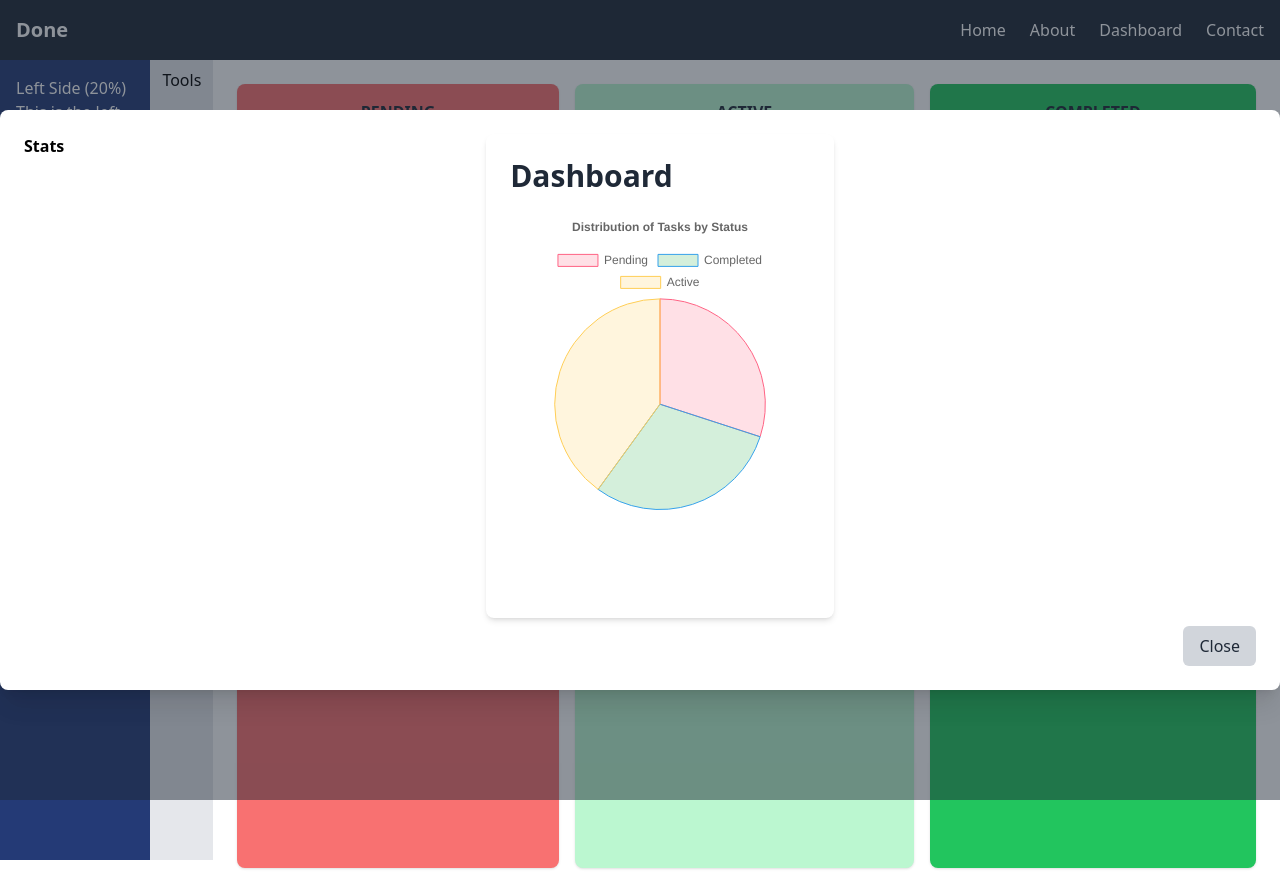
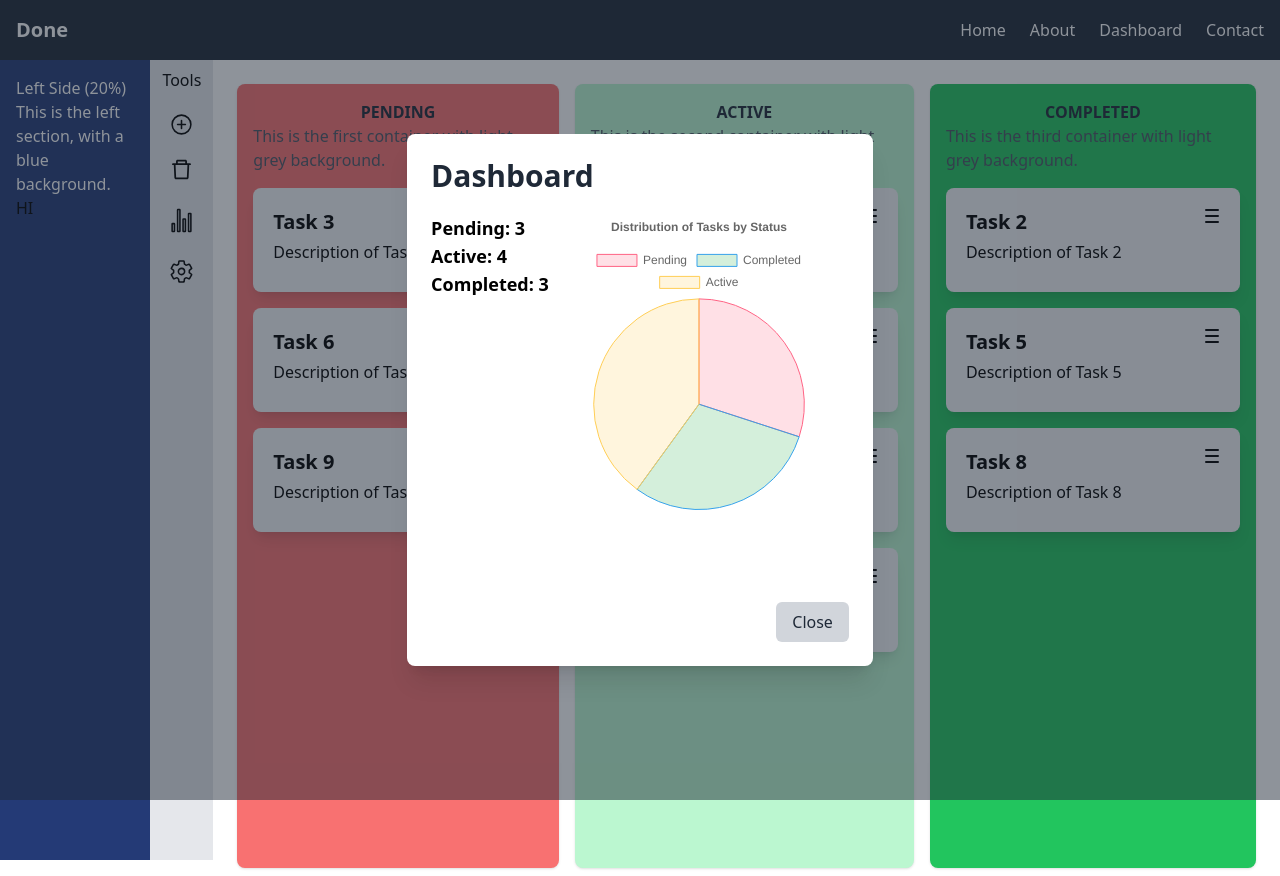
Before and after one commit to Mukunthan-A-R/Done-client, a React (Vite) app: page /dashboard in a window 1280 px wide. Both pictures are taken after a click on the button 181 px from the left and 220 px from the top of the page. Built offline with nearby package versions, Linux system fonts and the light colour scheme.

Commit message:
Adding Status dashboard.

```diff
--- a/src/components/Dashboard.jsx
+++ b/src/components/Dashboard.jsx
@@ -44,9 +44,8 @@ const Dashboard = ({ children }) => {
   };
 
   return (
-    <div className="p-6 max-w-4xl mx-auto bg-white rounded-lg shadow-md">
-      <h2 className="text-3xl font-semibold text-gray-800 mb-4">Dashboard</h2>
-      <div className="h-96">
+    <div className=" max-w-4xl mx-auto bg-white ">
+      <div className="h-96 ">
         <Pie data={data} options={options} />
       </div>
     </div>
--- a/src/components/Stats.jsx
+++ b/src/components/Stats.jsx
@@ -37,11 +37,21 @@ const EmptyDialog = ({ isOpen, onClose }) => {
 
   return (
     <div className="fixed inset-0 bg-gray-800 bg-opacity-50 flex items-center justify-center z-50">
-      <div className="bg-white p-6 rounded-lg shadow-xl w-auto w-full">
-        <div className="flex ">
-          <div>
-            <h3 className="font-bold">Stats</h3>
+      <div className="bg-white p-6 rounded-lg shadow-xl w-auto ">
+        <h2 className="text-3xl font-semibold text-gray-800 mb-4">Dashboard</h2>
+        <div className="flex">
+          <div className="pt-1">
+            <p className="font-semibold text-lg">
+              Pending: {taskCount.pending}
+            </p>
+            <p className="font-semibold text-lg">
+              Active:{`  `} {taskCount.active}
+            </p>
+            <p className="font-semibold text-lg">
+              Completed: {taskCount.completed}
+            </p>
           </div>
+
           <Dashboard>{taskCount}</Dashboard>
         </div>
         <div className="flex justify-end space-x-4 pt-2">
```
